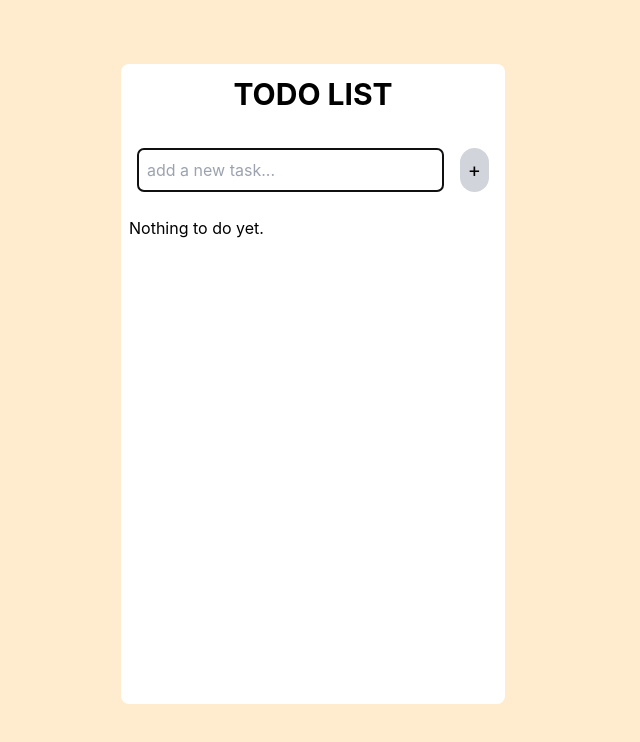
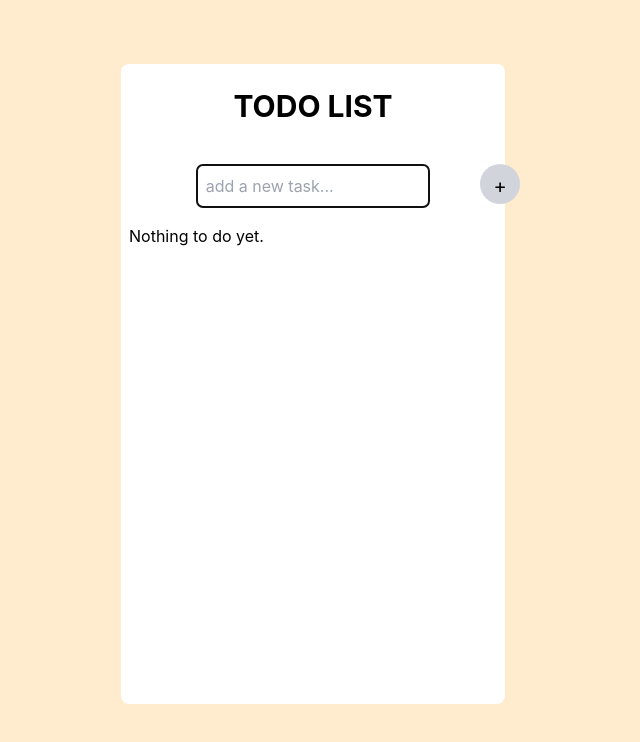
Before and after one commit to Youssef04544/To-do-app, a React (Create React App) app: page / in a window 1280 px wide. Shown: the top 742 px of the page, without its empty margins (327-967 px from the left). Built offline with nearby package versions, Linux system fonts and the light colour scheme.

Commit message:
Adjusted the add button position
Tried fontawesome, decided to go with regular plus sign, discovered a few things I need to fix like stretching the list or make it scrollable and validate form before submitting

```diff
--- a/package.json
+++ b/package.json
@@ -6,6 +6,7 @@
     "@testing-library/jest-dom": "^5.17.0",
     "@testing-library/react": "^13.4.0",
     "@testing-library/user-event": "^13.5.0",
+    "fontawesome": "^5.6.3",
     "react": "^18.2.0",
     "react-dom": "^18.2.0",
     "react-scripts": "5.0.1",
--- a/src/App.jsx
+++ b/src/App.jsx
@@ -7,7 +7,7 @@ function App() {
 
   const [task, setTask] = useState('');
   const [todos, setTodos] = useState([]);
-  const [isEditing, setIsEditing] = useState({editing:false})
+  const [isEditing, setIsEditing] = useState({ editing: false })
   const inputRef = useRef();
   const dragItem = useRef();
   const dragOverItem = useRef();
@@ -15,17 +15,17 @@ function App() {
   const addTodo = (e) => {
     e.preventDefault()
     //Checks if we're editing a todo
-    if (!isEditing.editing){
-      setTodos(oldtodos =>{
+    if (!isEditing.editing) {
+      setTodos(oldtodos => {
         setTask("");
-        return [...oldtodos, {task,id: globalID++, completed:false}]
+        return [...oldtodos, { task, id: globalID++, completed: false }]
       })
-    }else {
-      setTodos(oldtodos=> {
+    } else {
+      setTodos(oldtodos => {
         setTask('');
-        setIsEditing({editing:false})
+        setIsEditing({ editing: false })
         return oldtodos.map(todo => {
-          if (todo.id === isEditing.todo.id) return {...todo, task}
+          if (todo.id === isEditing.todo.id) return { ...todo, task }
           return todo
         })
       })
@@ -33,26 +33,26 @@ function App() {
     inputRef.current?.focus();
   }
   const handleDelete = (id) => {
-    setTodos(oldtodos => oldtodos.filter((todo)=> todo.id !== id))
+    setTodos(oldtodos => oldtodos.filter((todo) => todo.id !== id))
   }
 
   const handleCompleted = (id) => {
-    setTodos (oldtodos => oldtodos.map((todo)=>{
-      if(todo.id === id) return {...todo, completed: !todo.completed}
+    setTodos(oldtodos => oldtodos.map((todo) => {
+      if (todo.id === id) return { ...todo, completed: !todo.completed }
       return todo
     }))
   }
 
   const handleEdit = (todo) => {
     setTask(todo.task)
-    setIsEditing({todo, editing:true})
+    setIsEditing({ todo, editing: true })
   }
 
-  const handleDragStart = (e,position) => {
+  const handleDragStart = (e, position) => {
     dragItem.current = position;
   }
 
-  const handleDragEnter = (e,position) => {
+  const handleDragEnter = (e, position) => {
     dragOverItem.current = position;
   }
 
@@ -61,24 +61,24 @@ function App() {
     const copyTodos = [...todos];
     const dragItemContent = copyTodos[dragItem.current];
     copyTodos.splice(dragItem.current, 1);
-    copyTodos.splice(dragOverItem.current,0, dragItemContent)
+    copyTodos.splice(dragOverItem.current, 0, dragItemContent)
     dragItem.current = null;
     dragOverItem.current = null;
     setTodos(copyTodos);
   }
-
+  //Put a validation on the form input if its empty dont pass an empty task and solve the tasklist size if i add too
+  //many tasks it gets out of the border and gets messy
   return (
     <div className='mx-[35%] my-[5%] h-[80vh] bg-white rounded-lg'>
-   {/*gotta keep updating the css to center the form and give it the right size and make sure the todolist is well adjusted*/}
-    <h1 className='text-center font-bold text-3xl p-3'>TODO LIST</h1>
-    <form className='my-2 w-full flex justify-center p-4' onSubmit={(e)=>addTodo(e)}>
-      <input className='border-2 w-full p-2 rounded-md'autoFocus ref={inputRef} type="text" placeholder='add a new task...' value={task} onChange={e=>setTask(e.target.value)} />
-      {/*Make the button position absolute and size it and color it correctly*/}
-      <input className='ml-4 p-2 cursor-pointer rounded-full text-xl center bg-gray-300' type="submit" value="+" />
-    </form>
-    {todos.length === 0 && <p className='mx-2'>Nothing to do yet.</p>}
-    <TodoList handleDelete={handleDelete} handleEdit={handleEdit} handleCompleted={handleCompleted}
-    handleDragStart={handleDragStart} todos={todos} handleDragEnter={handleDragEnter} handleDrop={handleDrop}/>
+      <h1 className='text-center font-bold text-3xl p-6'>TODO LIST</h1>
+      <form className=' w-full flex justify-center p-4 relative' onSubmit={(e) => addTodo(e)}>
+        <input className='border-2 w-2/3 p-2 rounded-md' autoFocus ref={inputRef} type="text" placeholder='add a new task...' value={task} onChange={e => setTask(e.target.value)} />
+        {/*Make the button position absolute and size it and color it correctly*/}
+        <input className='ml-4 p-2 h-10 w-10 flex justify-center cursor-pointer rounded-full text-xl bg-gray-300 absolute top-4 right-[-15px]' type="submit" value="+" />
+      </form>
+      {todos.length === 0 && <p className='mx-2'>Nothing to do yet.</p>}
+      <TodoList handleDelete={handleDelete} handleEdit={handleEdit} handleCompleted={handleCompleted}
+        handleDragStart={handleDragStart} todos={todos} handleDragEnter={handleDragEnter} handleDrop={handleDrop} />
 
     </div>
   );
--- a/src/components/TodoList.jsx
+++ b/src/components/TodoList.jsx
@@ -1,22 +1,22 @@
 import React from 'react'
 
-const TodoList = ({handleDelete,handleCompleted,handleEdit,handleDragStart,handleDragEnter,handleDrop,todos}) => {
+const TodoList = ({ handleDelete, handleCompleted, handleEdit, handleDragStart, handleDragEnter, handleDrop, todos }) => {
   return (
     <ul className='mt-16 w-full'>
-      {todos.map((todo,index)=>{
+      {todos.map((todo, index) => {
         return (
-      <div key={todo.id} className={'w-full p-2 border-2 border-gray-200 rounded-md flex items-center-center'+`${todo.completed?' opacity-50':''}`}
-      draggable onDragStart={(e)=> handleDragStart(e,index)}
-      onDragEnter={(e) => handleDragEnter(e, index)}
-      onDragEnd={handleDrop}
-      >
+          <div key={todo.id} className={'cursor-move w-full p-2 border-2 border-gray-200 rounded-md flex items-center-center' + `${todo.completed ? ' opacity-50' : ''}`}
+            draggable onDragStart={(e) => handleDragStart(e, index)}
+            onDragEnter={(e) => handleDragEnter(e, index)}
+            onDragEnd={handleDrop}
+          >
 
-      <input type="checkbox" name="completed" onChange={()=>handleCompleted(todo.id)} />
-      <li className='inline px-2 py-1'>{todo.task} {todo.id}</li>
-      <input className='ml-4 px-2 py-1 cursor-pointer' type="button" value="X" onClick={()=>handleDelete(todo.id)}/>
-      <input className='ml-4 px-2 py-1 cursor-pointer' type="button" value="Edit" onClick={()=>handleEdit(todo)}/>
+            <input type="checkbox" name="completed" onChange={() => handleCompleted(todo.id)} />
+            <li className='inline px-2 py-1'>{todo.task}</li>
+            <input className='ml-4 px-2 py-1 cursor-pointer' type="button" value="X" onClick={() => handleDelete(todo.id)} />
+            <input className='ml-4 px-2 py-1 cursor-pointer' type="button" value="Edit" onClick={() => handleEdit(todo)} />
 
-      </div>)
+          </div>)
       }
       )}
     </ul>
```
Also changed, not shown: 1 other file (tests, documents, lock files or other folders).
